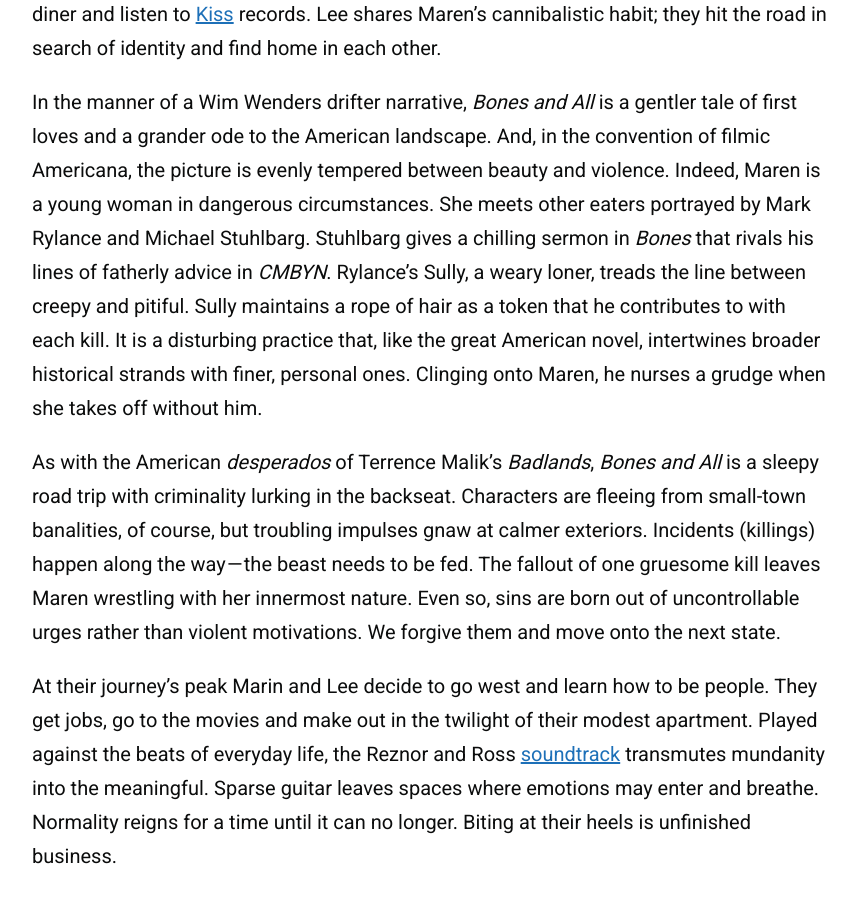
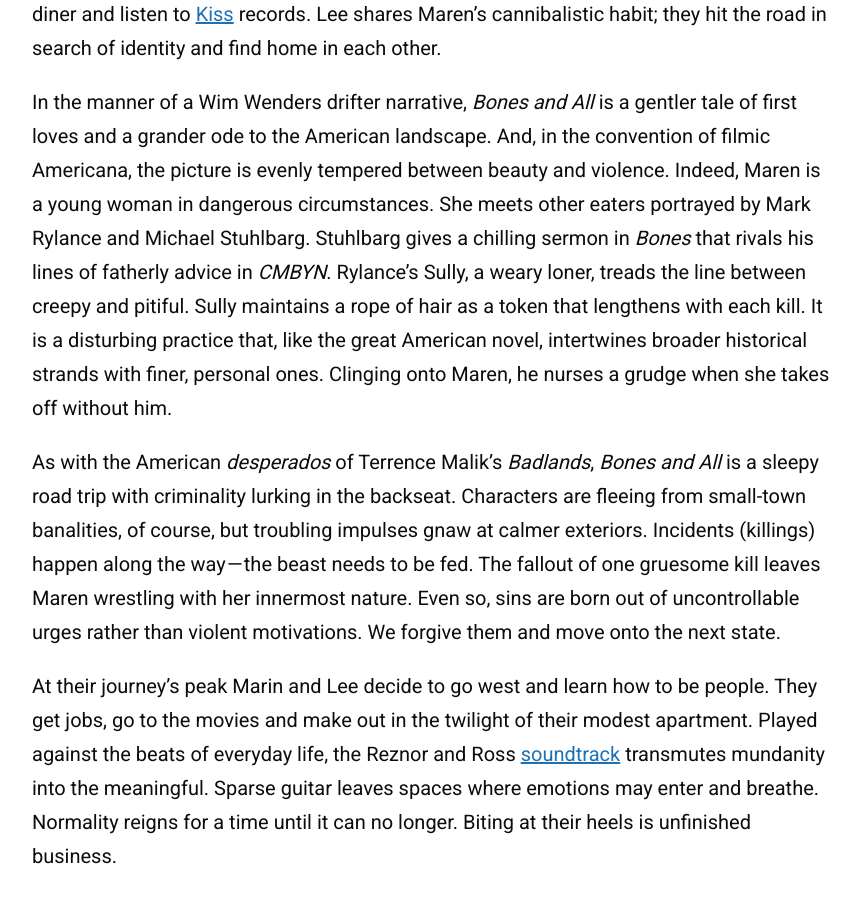
Before and after one commit to zoeurl/zoedowney.github.io, a Jekyll site: the page built from _posts/2023-08-07-bones-and-all.md, in a window 1280 px wide and 900 px high, scrolled down 1563 px. Shown: the whole window, without its empty margins (208-1068 px from the left). Built offline with Jekyll 4.4.1, drawn with Linux system fonts in a browser that asks for light colours.

Commit message:
Update 2023-08-07-bones-and-all.md

```diff
--- a/_posts/2023-08-07-bones-and-all.md
+++ b/_posts/2023-08-07-bones-and-all.md
@@ -14,7 +14,7 @@ Maren (Taylor Russell) lives in Maryland with her father. A school friend invite
 
 A blood-soaked Maren runs home to her father who gives her three minutes to pack up her life. Stealth indicates that this is routine. In another home between homes, Maren wakes up to find a birth certificate, cash, cassette and her father gone. The tape is his goodbye note: ‘First time was when you were three…’ — she shuts off the player. Maren takes the Greyhound to seek out her estranged mother. She runs into drifter Lee (Chalamet) in a supermarket isle whilst shoplifting. It’s a meet-cute in dark times. They eat pancakes in a diner and listen to [Kiss](https://www.youtube.com/watch?v=Gcj34XixuYg&ab_channel=KissVEVO) records. Lee shares Maren’s cannibalistic habit; they hit the road in search of identity and find home in each other.
 
-In the manner of a Wim Wenders drifter narrative, _Bones and All_ is a gentler tale of first loves and a grander ode to the American landscape. And, in the convention of filmic Americana, the picture is evenly tempered between beauty and violence. Indeed, Maren is a young woman in dangerous circumstances. She meets other eaters portrayed by Mark Rylance and Michael Stuhlbarg. Stuhlbarg gives a chilling sermon in _Bones_ that rivals his lines of fatherly advice in _CMBYN_. Rylance’s Sully, a weary loner, treads the line between creepy and pitiful. Sully maintains a rope of hair as a token that he contributes to with each kill. It is a disturbing practice that, like the great American novel, intertwines broader historical strands with finer, personal ones. Clinging onto Maren, he nurses a grudge when she takes off without him.
+In the manner of a Wim Wenders drifter narrative, _Bones and All_ is a gentler tale of first loves and a grander ode to the American landscape. And, in the convention of filmic Americana, the picture is evenly tempered between beauty and violence. Indeed, Maren is a young woman in dangerous circumstances. She meets other eaters portrayed by Mark Rylance and Michael Stuhlbarg. Stuhlbarg gives a chilling sermon in _Bones_ that rivals his lines of fatherly advice in _CMBYN_. Rylance’s Sully, a weary loner, treads the line between creepy and pitiful. Sully maintains a rope of hair as a token that lengthens with each kill. It is a disturbing practice that, like the great American novel, intertwines broader historical strands with finer, personal ones. Clinging onto Maren, he nurses a grudge when she takes off without him.
 
 As with the American _desperados_ of Terrence Malik's _Badlands_, _Bones and All_ is a sleepy road trip with criminality lurking in the backseat. Characters are fleeing from small-town banalities, of course, but troubling impulses gnaw at calmer exteriors. Incidents (killings) happen along the way — the beast needs to be fed. The fallout of one gruesome kill leaves Maren wrestling with her innermost nature. Even so, sins are born out of uncontrollable urges rather than violent motivations. We forgive them and move onto the next state.
 
```
